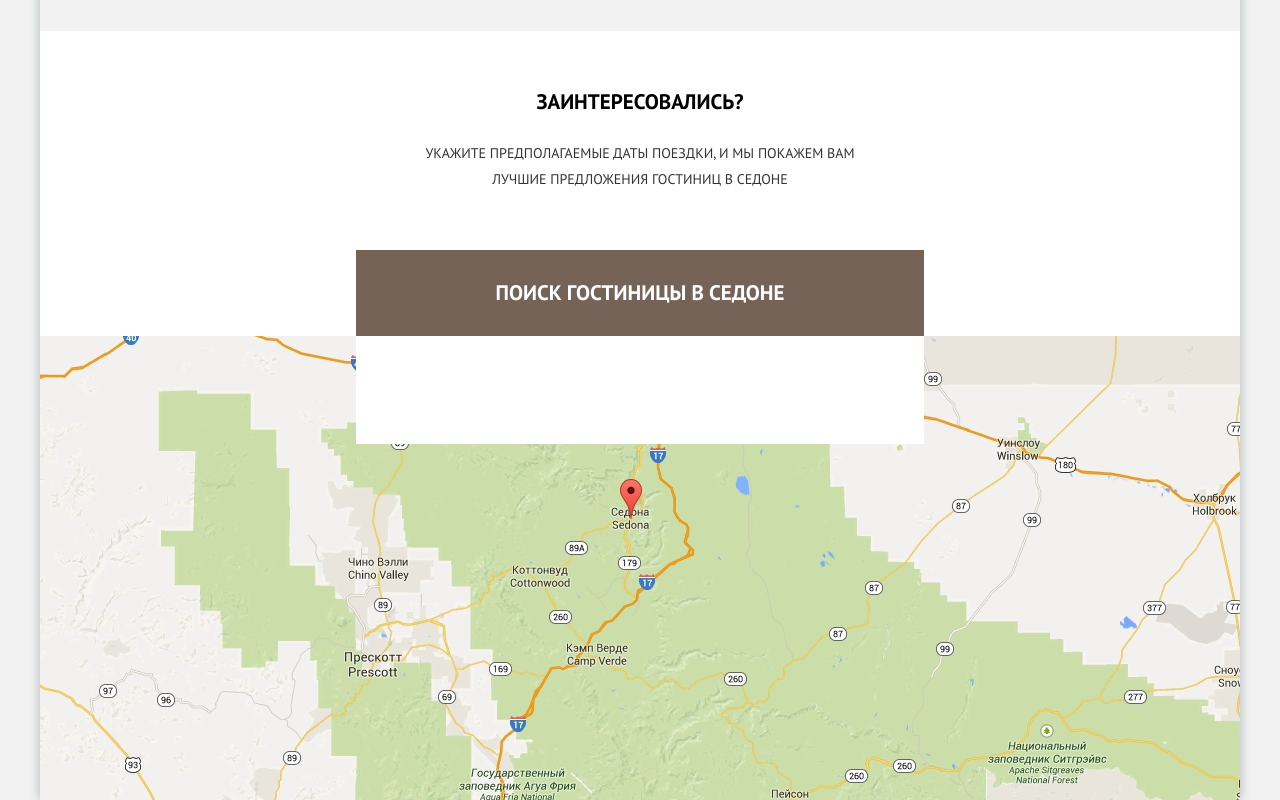
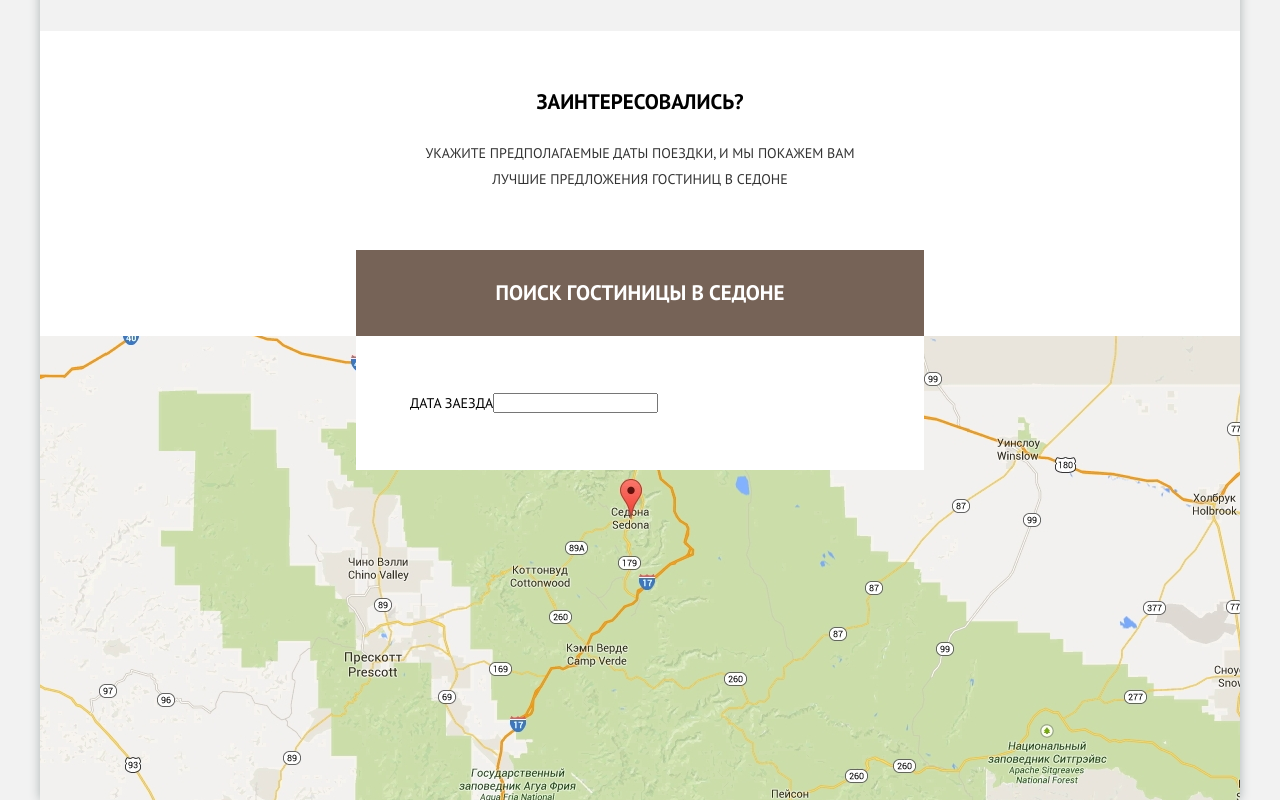
Before and after one commit to shock-dev/sedona, a Vue app: page / in a window 1280 px wide. Shown: the part 1977-2777 px from the top of the page. Built offline with nearby package versions, Linux system fonts and the light colour scheme.

Commit message:
template for input

```diff
--- a/src/components/appFormTextInput.vue
+++ b/src/components/appFormTextInput.vue
@@ -1,6 +1,7 @@
 <template>
   <label class="form__label">
-
+    <span class="form__text">Дата заезда</span>
+    <input class="form__input" type="text">
   </label>
 </template>
 
@@ -9,7 +10,3 @@ export default {
   name: "appFormTextInput"
 }
 </script>
-
-<style scoped>
-
-</style>
```
